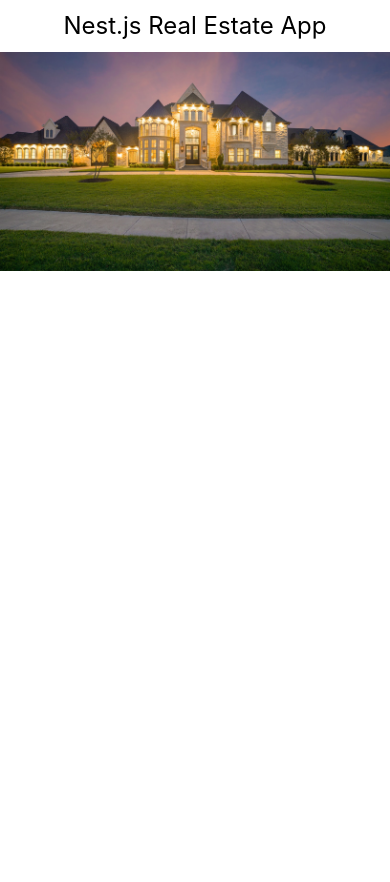
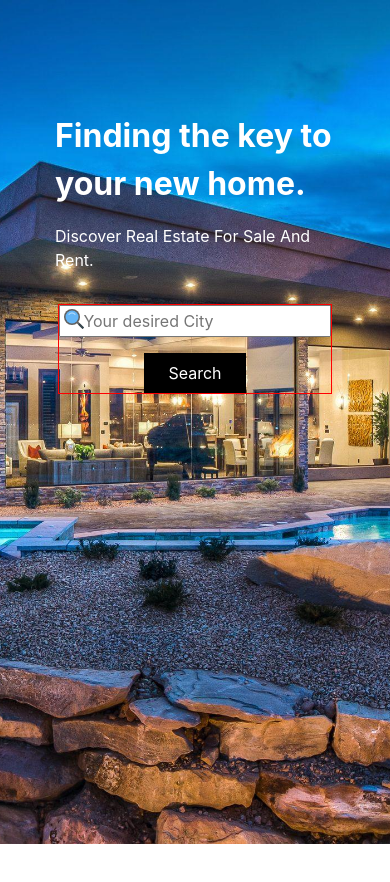
Before and after one commit to ToFJ/nextjs-real-estate-app, a Next.js app: page / in a window 390 px wide. Shown: the top 882 px of the page. After the commit the page ends 844 px from the top, so only its background shows below. Built offline with nearby package versions, Linux system fonts and the light colour scheme.

Commit message:
added hamburger menu for mobile

```diff
--- a/components/Hero.jsx
+++ b/components/Hero.jsx
@@ -1,13 +1,17 @@
 import Image from "next/image";
 import heroStyles from "../styles/Hero.module.css";
-import heroImg from "../images/photo-1505843513577-22bb7d21e455.jpg";
+import heroImg from "../images/wp2406649.jpg";
 
 const Hero = () => {
   return (
-    <div>
-      <div className={heroStyles.img}>
-        <Image src={heroImg} priority alt="Hero image with a house" />
-      </div>
+    <div
+      className={heroStyles.container}
+      style={{
+        position: "relative",
+        height: "100vh",
+      }}
+    >
+      <Image src={heroImg} priority layout="fill" objectFit="cover" alt="Hero image with a house" />
     </div>
   );
 };
--- a/components/Layout.jsx
+++ b/components/Layout.jsx
@@ -1,15 +1,10 @@
-import Head from "next/head";
 import Navbar from "./Navbar";
-
-import layoutStyles from "../styles/Layout.module.css";
 
 const Layout = ({ children }) => {
   return (
     <>
       <Navbar />
-      <div className={layoutStyles.container}>
-        <main>{children}</main>
-      </div>
+      <main>{children}</main>
     </>
   );
 };
--- a/components/Navbar.jsx
+++ b/components/Navbar.jsx
@@ -1,10 +1,27 @@
 import navStyles from "../styles/Navbar.module.css";
+import Link from "next/link";
 
 const Navbar = () => {
   return (
     <header>
       <nav className={navStyles.nav}>
-        <div className={navStyles.text}>Nest.js Real Estate App</div>
+        <ul className={navStyles.list}>
+          <li>
+            <Link href="/">Real Estate</Link>
+          </li>
+          <li>
+            <Link href="/">Home</Link>
+          </li>
+          <li>
+            <Link href="/">About</Link>
+          </li>
+          <li>
+            <Link href="/">How It Works</Link>
+          </li>
+          <li>
+            <Link href="/">Get Started</Link>
+          </li>
+        </ul>
       </nav>
     </header>
   );
--- /dev/null
+++ b/components/StartPage.jsx
@@ -0,0 +1,23 @@
+import startStyles from "../styles/Start.module.css";
+import { FcSearch } from "react-icons/fc";
+
+const Home = () => {
+  return (
+    <div className={startStyles.content}>
+      <div>
+        <h1>Finding the key to your new home.</h1>
+        <p>Discover real estate for sale and rent.</p>
+        <div className={startStyles.search}>
+          <label htmlFor="search">
+            <FcSearch />
+          </label>
+          <input type="text" name="search" placeholder="Your desired City" />
+
+          <button>Search</button>
+        </div>
+      </div>
+    </div>
+  );
+};
+
+export default Home;
--- a/package.json
+++ b/package.json
@@ -10,7 +10,8 @@
   "dependencies": {
     "next": "12.0.10",
     "react": "17.0.2",
-    "react-dom": "17.0.2"
+    "react-dom": "17.0.2",
+    "react-icons": "^4.3.1"
   },
   "devDependencies": {
     "eslint": "8.8.0",
--- a/pages/index.js
+++ b/pages/index.js
@@ -1,5 +1,7 @@
 import Head from "next/head";
 import Hero from "../components/Hero";
+import StartPage from "../components/StartPage";
+
 export default function Home() {
   return (
     <div>
@@ -9,6 +11,7 @@ export default function Home() {
         <link rel="icon" href="/favicon.ico" />
       </Head>
       <Hero />
+      <StartPage />
     </div>
   );
 }
--- a/styles/Hero.module.css
+++ b/styles/Hero.module.css
@@ -1,11 +1,9 @@
-.img {
+.container {
+  overflow: hidden;
+  height: 100vh;
   width: 100vw;
-  height: 100vh;
-  object-fit: cover;
 }
 
-/* @media (min-width: 1024px) {
-  .img {
-    display: block;
-  }
-} */
+.content {
+  z-index: 10;
+}
--- a/styles/Navbar.module.css
+++ b/styles/Navbar.module.css
@@ -1,11 +1,24 @@
 .nav {
-  display: flex;
-  justify-content: center;
-  align-items: center;
+  position: absolute;
   font-size: 1.5rem;
-  box-shadow: -13px -11px 10px 7px;
+  width: 100%;
+  z-index: 10;
+  text-decoration: none;
 }
 
-.text {
-  margin: 0.5rem;
+.list {
+  display: flex;
+  justify-content: space-around;
+  list-style: none;
 }
+
+.list li > a {
+  color: white;
+  text-decoration: none;
+}
+
+@media (max-width: 1000px) {
+  .list {
+    display: none;
+  }
+}
--- /dev/null
+++ b/styles/Start.module.css
@@ -0,0 +1,54 @@
+.content {
+  position: absolute;
+  top: 30%;
+  left: 50%;
+  transform: translate(-50%, -50%);
+  color: white;
+  border-radius: 5px;
+  width: 80%;
+  padding: 1rem;
+}
+
+.content div {
+  display: flex;
+  justify-content: center;
+  align-items: center;
+  flex-direction: column;
+}
+
+.content p {
+  margin-top: 1rem;
+  margin-bottom: 2rem;
+}
+
+.search {
+  position: relative;
+  border: 1px solid red;
+}
+
+.search input {
+  width: 17rem;
+  padding: 0.125rem 1.4rem;
+  margin-bottom: 1rem;
+}
+
+.search button {
+  border: none;
+  background-color: black;
+  color: white;
+  padding: 0.5rem 1.5rem;
+  cursor: pointer;
+}
+@media (min-width: 1000px) {
+  .search input {
+    width: 35rem;
+    padding: 0.2rem 2rem;
+  }
+}
+
+.search label {
+  position: absolute;
+  top: 0;
+  left: 1%;
+  font-size: 1.5rem;
+}
```
Also changed, not shown: images/wp2406649.jpg (added), styles/Layout.module.css (deleted), 1 other file (tests, documents, lock files or other folders).
